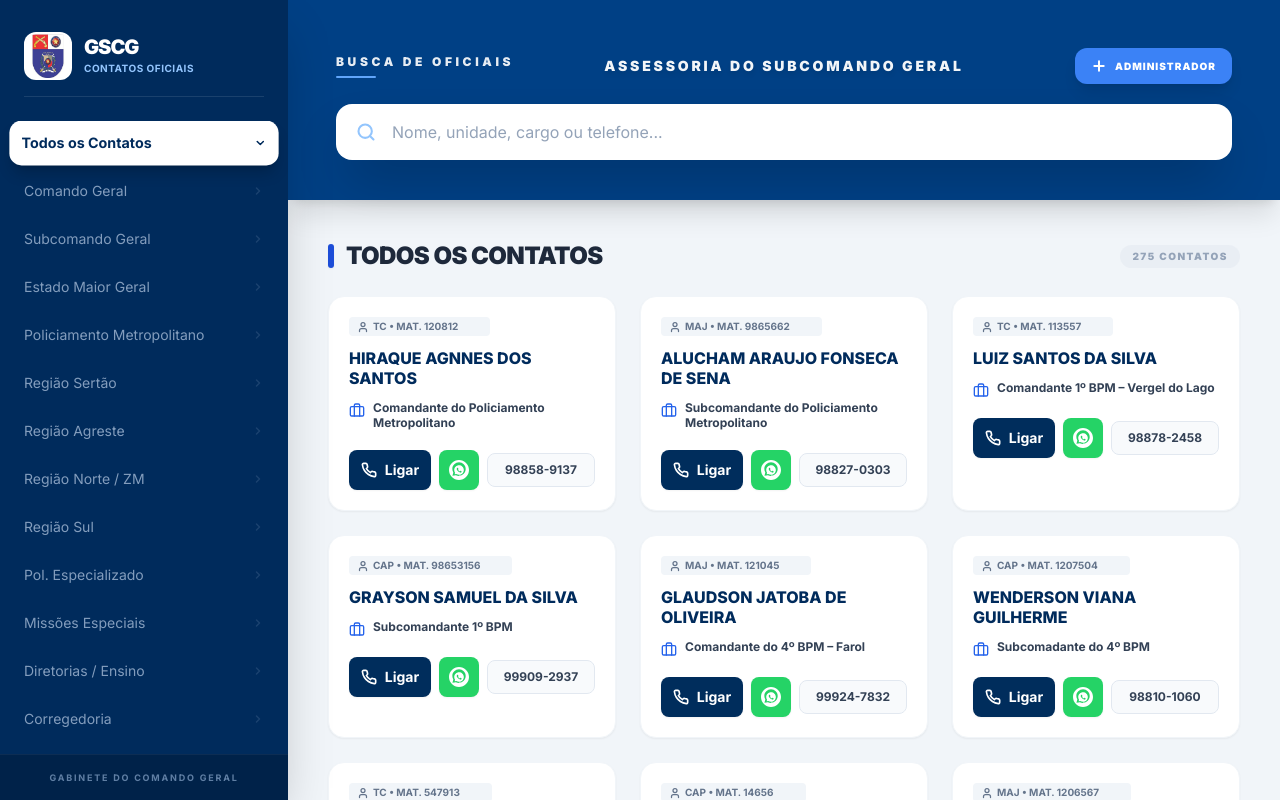
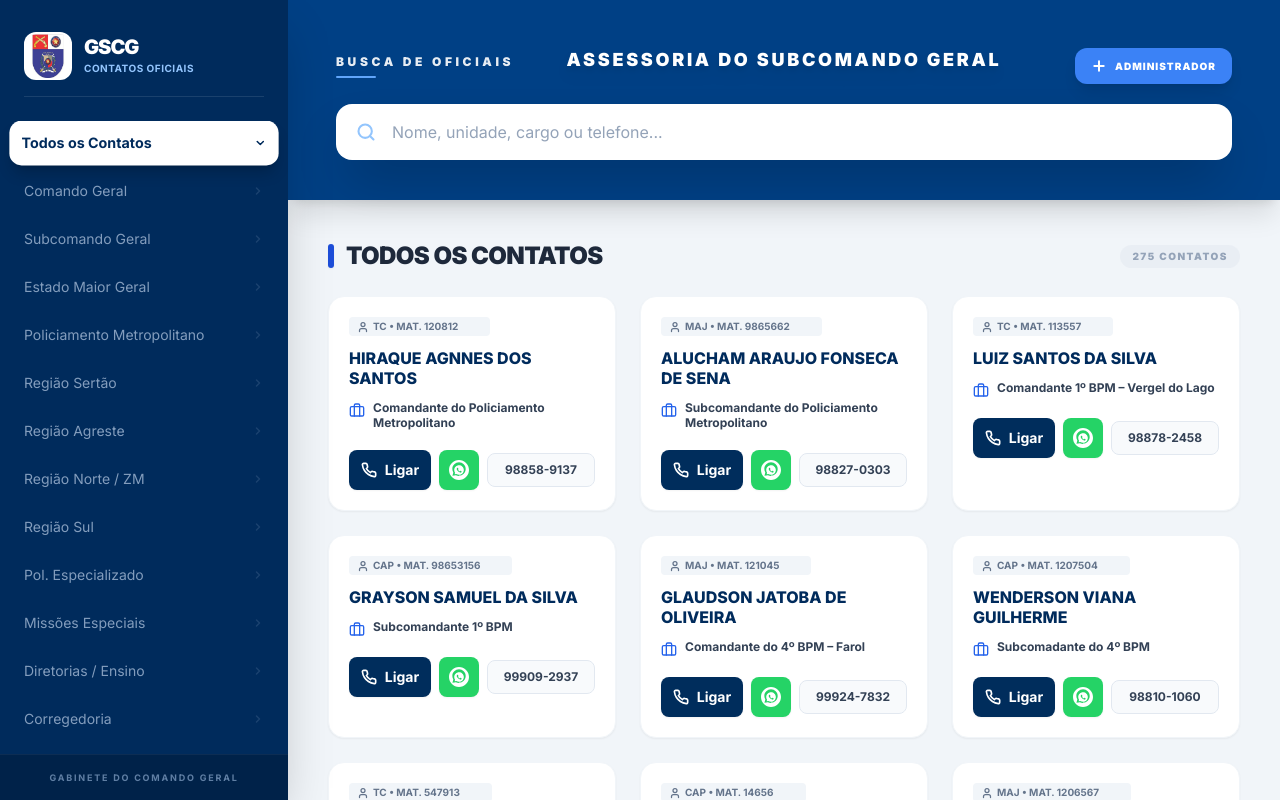
Before and after one commit to aldersouza-glitch/CONTATOSPMAL, a React (Vite) app: page / in a window 1280 px wide. Built offline with nearby package versions, Linux system fonts and the light colour scheme; no server answers; the database is empty.

Commit message:
Increase header subtitle font size and move up

```diff
--- a/App.tsx
+++ b/App.tsx
@@ -189,8 +189,8 @@ const App: React.FC = () => {
               </div>
 
               {/* Título Centralizado (Escondido em telas muito pequenas para não encavalar) */}
-              <div className="absolute left-1/2 -translate-x-1/2 hidden md:flex flex-col items-center">
-                <h2 className="text-white text-xs lg:text-sm font-black uppercase tracking-[0.2em] opacity-95 drop-shadow-md text-center">
+              <div className="absolute left-1/2 -translate-x-1/2 hidden md:flex flex-col items-center -mt-3">
+                <h2 className="text-white text-sm lg:text-lg font-black uppercase tracking-[0.15em] opacity-100 drop-shadow-lg text-center">
                   Assessoria do Subcomando Geral
                 </h2>
               </div>
```
